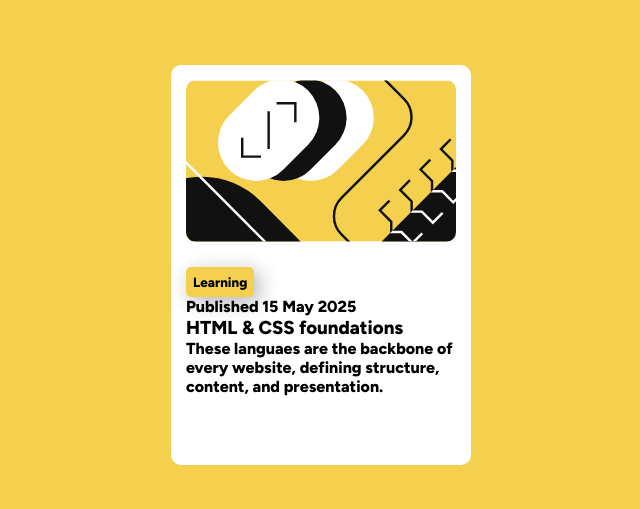
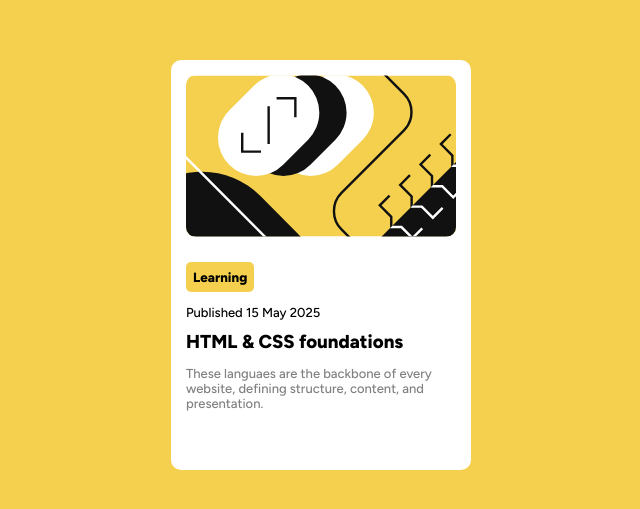
Before and after one commit to AdamAbdallah1/blog-preview-card, a plain HTML site: page index.html in a window 1280 px wide. Shown: the part 135-644 px from the top of the page, without its empty margins (319-959 px from the left). Drawn offline with Linux system fonts and the light colour scheme.

Commit message:
Styling created elements inside card

```diff
--- a/styles/style.css
+++ b/styles/style.css
@@ -11,16 +11,20 @@ body {
     align-items: center;
 }
 
+.font {
+    font-family: 'Figtree', sans-serif;
+}
+
 .card {
     background-color: white;
     width: 300px;
-    height: 400px;
+    height: 410px;
     border-radius: 10px;
     display: flex;
     flex-direction: column;
     justify-content: left;
     align-items: center;
-
+    gap: 10px;
 
     .card-image {
         display: flex;
@@ -37,19 +41,26 @@ body {
         margin-left: 15px;
     }
 
-    .font {
-        font-family: 'Figtree';
-        font-weight: 800;
-    }
-
    button {
-    margin-top: 10px;
     padding: 7px;
     background-color: hsl(47, 88%, 63%);
     border: none;
     border-radius: 5px;
-    box-shadow: 5px 5px 20px rgba(0, 0, 0, 0.3);
     font-weight: 800;
-    font-family: 'Figtree';
+    cursor: pointer;
+   }
+
+   p {
+    margin-top: 3px;
+    font-size: 13px;
+    font-weight: 500;
+   }
+
+   h3 {
+    font-weight: 800;
+   }
+
+   .grey {
+    color: gray;
    }
 }
```
